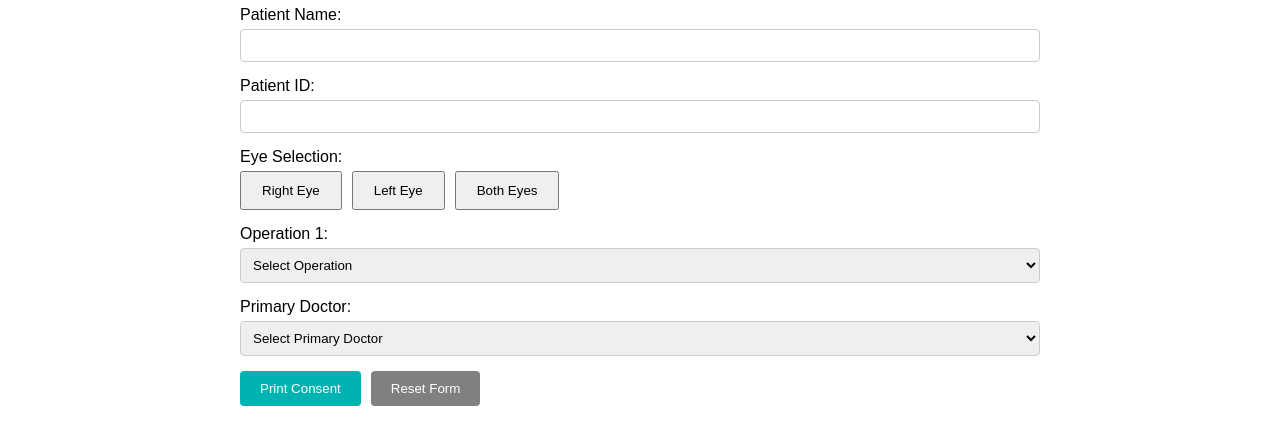
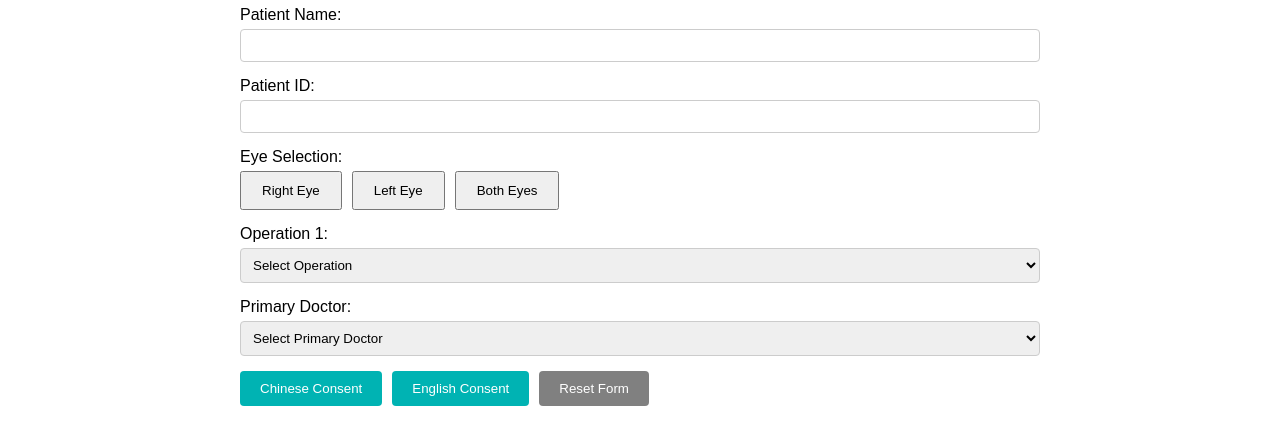
Before and after one commit to ashitaka3948/OA-consent, a plain HTML site: page index.html in a window 1280 px wide. Shown: the part 64-508 px from the top of the page. Drawn offline with Linux system fonts and the light colour scheme.

Commit message:
added chinese button

```diff
--- a/index.html
+++ b/index.html
@@ -234,7 +234,8 @@
         </div>
 
         <div class="button-group">
-            <button type="submit">Print Consent</button>
+            <button type="submit" formaction="/chinese">Chinese Consent</button>
+            <button type="submit" formaction="/english">English Consent</button>
             <button type="button" class="reset-button" onclick="resetForm()">Reset Form</button>
         </div>
     </form>
```
